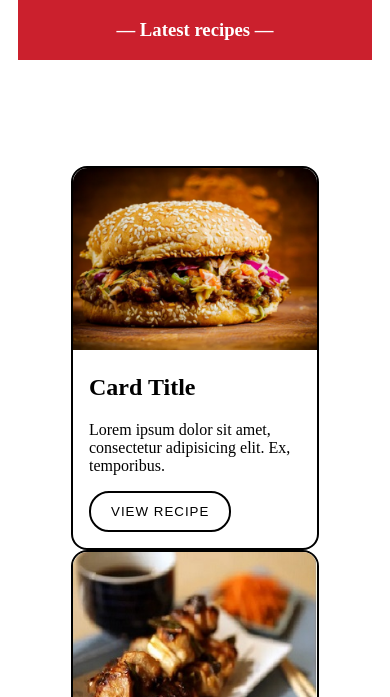
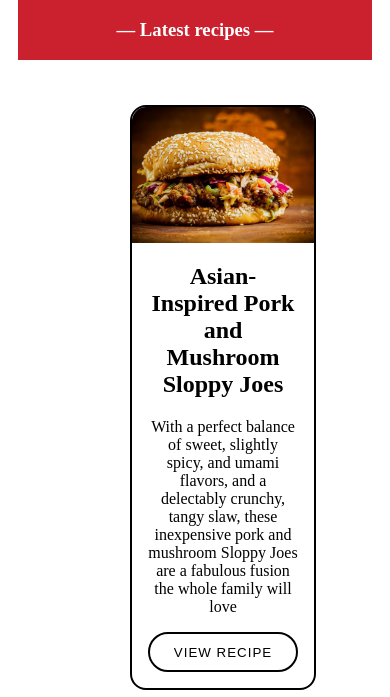
Before and after one commit to Trickaay/Odin-recipes, a plain HTML site: page index.html in a window 390 px wide. Shown: the part 69-766 px from the top of the page. Drawn offline with Linux system fonts and the light colour scheme.

Commit message:
Tweaking few items
Tweaking flex to minimise and margins whitespace gulf at one edge, also added media query for mobile responsiveness

```diff
--- a/index.html
+++ b/index.html
@@ -16,11 +16,12 @@
 
     <main>
 
+
     <div class="card">
         <img src="./images/sthumb.jpg" alt="" width="100%">
         <div class="card-body">
-        <h2>Card Title</h2>
-      <p>Lorem ipsum dolor sit amet, consectetur adipisicing elit. Ex, temporibus.</p>
+        <h2>Asian-Inspired Pork and Mushroom Sloppy Joes</h2>
+      <p>With a perfect balance of sweet, slightly spicy, and umami flavors, and a delectably crunchy, tangy slaw, these inexpensive pork and mushroom Sloppy Joes are a fabulous fusion the whole family will love</p>
         <button>View recipe</button>
       </div>
     </div>
@@ -28,8 +29,8 @@
     <div class="card">
         <img src="./images/thumby.jpg" alt="" width="100%">
         <div class="card-body">
-        <h2>Card Title</h2>
-      <p>Lorem ipsum dolor sit amet, consectetur adipisicing elit. Ex, temporibus.</p>
+        <h2>Easy Chicken Yakitori</h2>
+      <p>Chicken yakitori is an easy Japanese dish to make at home. Serve with white rice and sake for an easy but special meal!</p>
         <button>View recipe</button>
       </div>
     </div>
--- a/styles.css
+++ b/styles.css
@@ -1,10 +1,9 @@
-
 .menu {
     padding: 0 10px 30px 10px;
     display: grid;
     grid-template-columns: repeat( auto-fit,minmax (350px, lfr));
+
 }
-
 
 .heading {
      background-color: #cb202d;
@@ -19,7 +18,11 @@
     max-width: 17em;
     border: 2px solid black;
     border-radius: 1em;
-     margin: 0 5px;
+    margin: 0 1.5em 0 5em;
+    display: flex;
+    flex-direction: column;
+
+
 
 }
 
@@ -30,7 +33,15 @@
 
 .card-body {
     padding: 0 1em 1em;
+    margin-bottom: auto;
+    display: flex;
+    flex-direction: column;
+    flex: 1;
 
+}
+
+p {
+    margin-top: auto;
 }
 
 button {
@@ -40,20 +51,29 @@ button {
     background-color: white;
     text-transform: uppercase;
     letter-spacing: 1px;
-}
-
-main {
-    display: flex;
-    flex-direction: row;
-    align-items: center;
-    padding:  3em;
-    margin-top: 3em;
+    margin-top: auto;
 
 
 }
 
+main {
+    text-align: center;
+    display: -webkit-box;
+        display: -ms-flexbox
+    display: flex;
+    -ms-flex-wrap: wrap;
+        flex-wrap: wrap;
+    flex-direction: row;
+    align-items: center;
+    padding:  2em;
+    margin-top: .2em;
+
+    }
+
+
 @media only screen and (max-width: 600px) {
     main {
       flex-direction: column;
+      gap: 10px;
     }
 }
```
